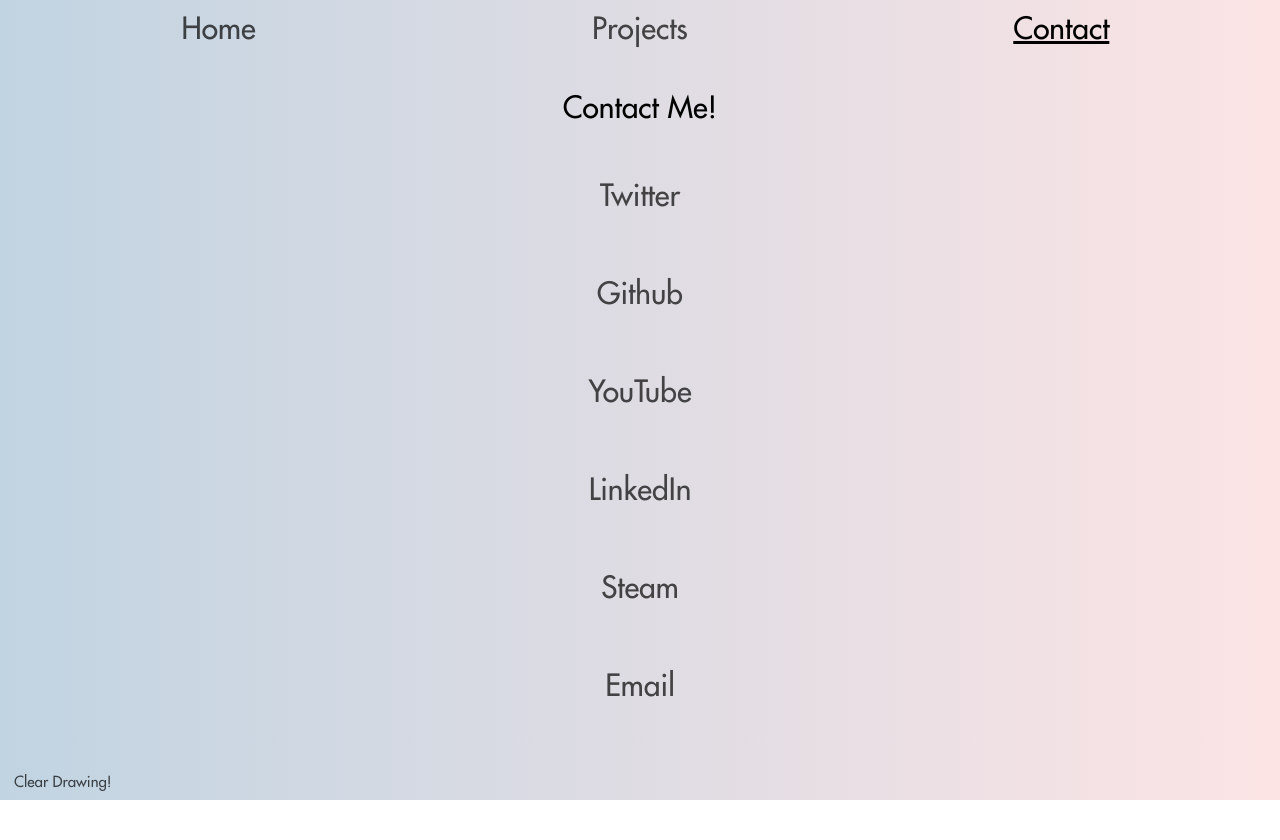
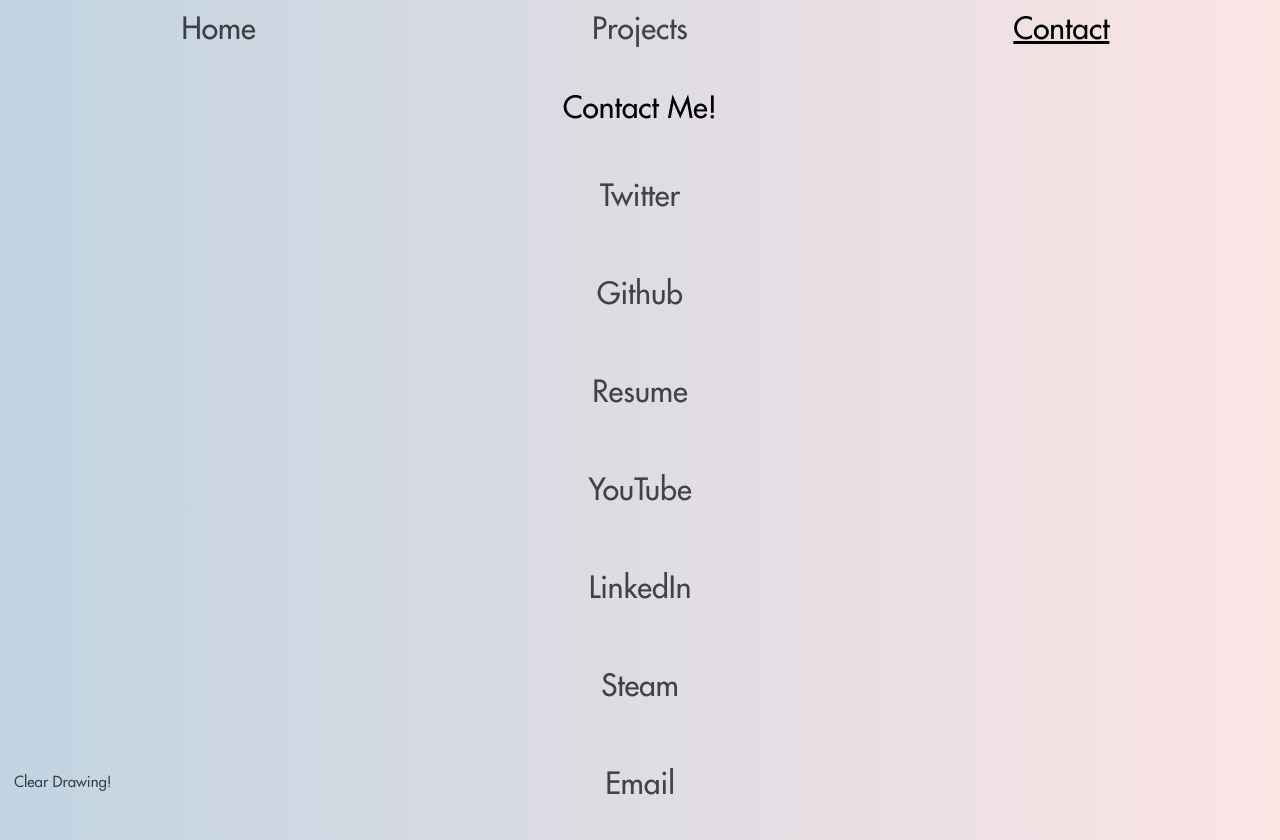
Before and after one commit to DannyDorito/jallison.co.uk, an Angular app: page /contact in a window 1280 px wide. Before the commit the page ends 800 px from the top, so only its background shows below. Built offline with nearby package versions, Linux system fonts and the light colour scheme.

Commit message:
added resume

```diff
--- a/src/app/contact/contact.component.css
+++ b/src/app/contact/contact.component.css
@@ -11,6 +11,10 @@
 
 .twitter:hover {
   color: #00aced;
+}
+
+.resume:hover {
+  color: #C1D4E2;
 }
 
 .github:hover {
--- a/src/app/contact/contact.component.html
+++ b/src/app/contact/contact.component.html
@@ -2,6 +2,7 @@
   <div class="contact-div">Contact Me!</div>
   <a class="contact twitter" href="https://twitter.com/DannyDorito_">Twitter</a>
   <a class="contact github" href="https://github.com/DannyDorito">Github</a>
+  <a class="contact resume" href="https://jallison.co.uk/assets/John-Allison-Resume.pdf">Resume</a>
   <a class="contact youtube" href="https://www.youtube.com/channel/UCo-lbwUsZgmX0tVH7gixR1g">YouTube</a>
   <a class="contact linkedin" href="https://www.linkedin.com/in/johnallison-">LinkedIn</a>
   <a class="contact steam" href="https://steamcommunity.com/id/Danny_Dorito">Steam</a>
```
Also changed, not shown: 1 other file (tests, documents, lock files or other folders).
